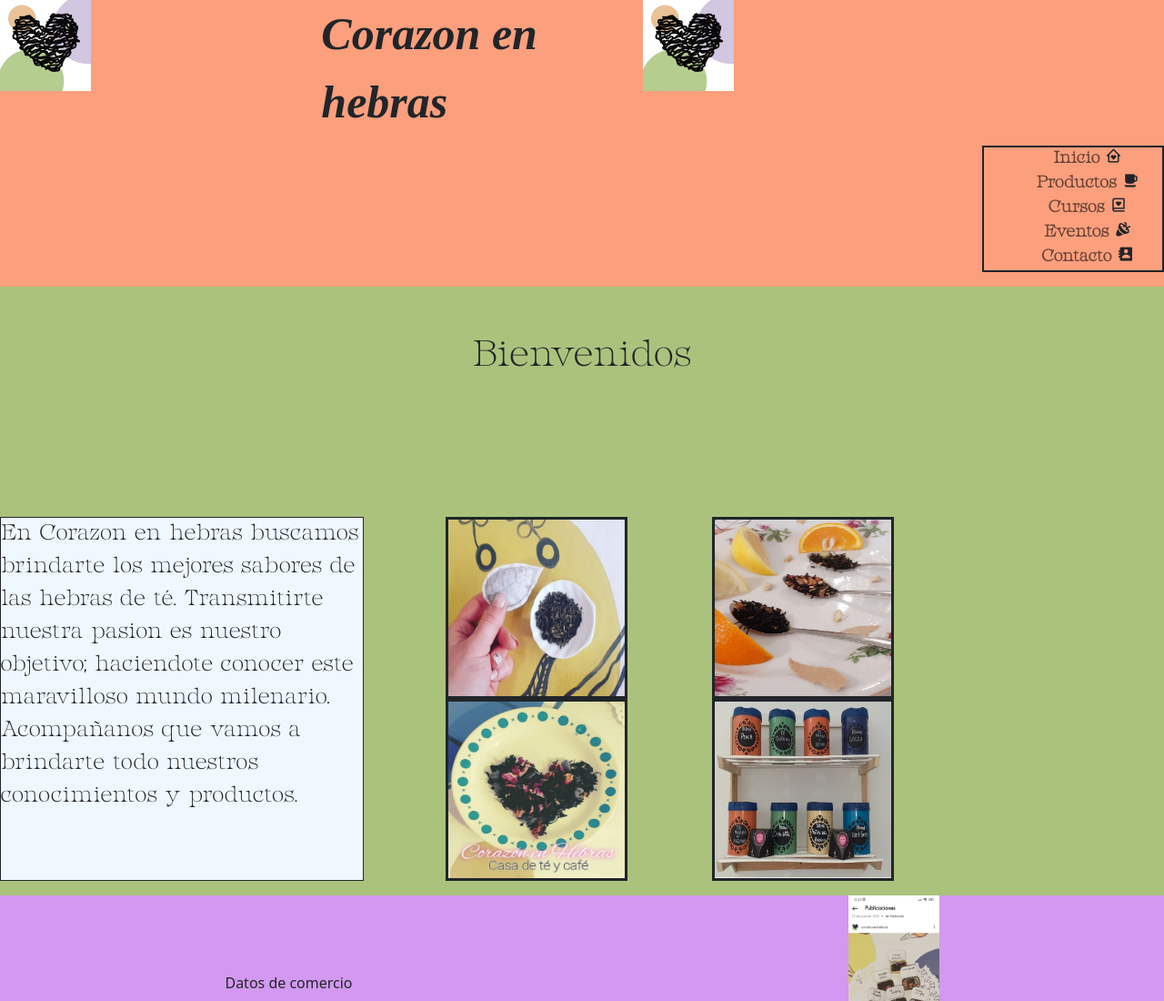
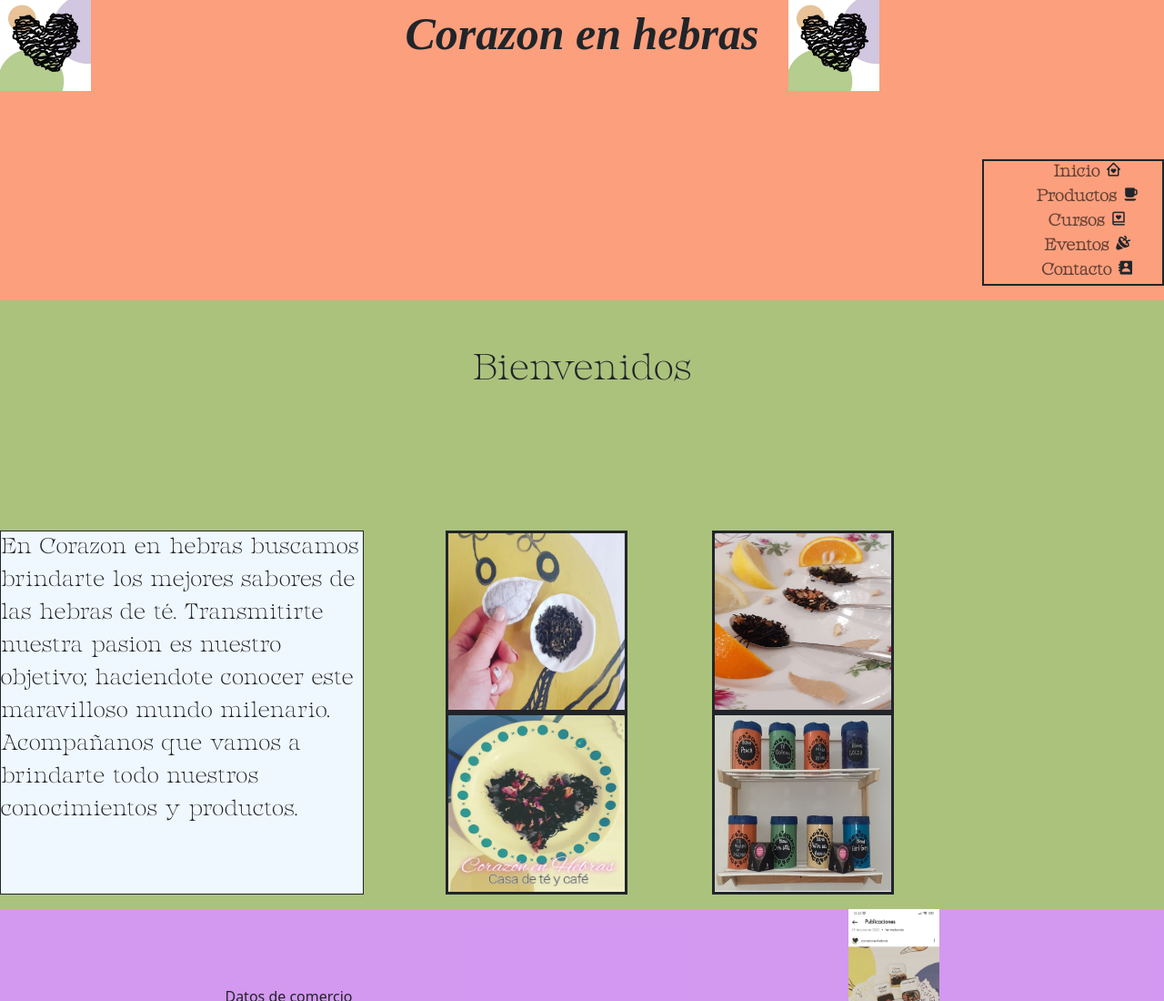
Before and after one commit to renzo9090/SegundaPreEntrega, a plain HTML site: page index.html in a window 1280 px wide. Shown: the top 1100 px of the page at 91% size. Drawn offline with nearby package versions, Linux system fonts and the light colour scheme.

Commit message:
correccioncss

```diff
--- a/css/style.css
+++ b/css/style.css
@@ -51,8 +51,7 @@ nav{
     display: grid;
     grid-template-areas:
     "logo1 titulo logo2"
-    "navegacion navegacion navegacion"
-    ;
+    "navegacion navegacion navegacion";
     grid-template-rows: 50px 50px;
     grid-template-columns: repeat(3, 1fr);
     gap: 20px;
@@ -97,9 +96,11 @@ footer img{
 }
 @media (min-width: 900px) and (max-width: 1440px){
     nav {
+        grid-template-columns: repeat(3, 1fr);
+        grid-template-rows: repeat(2, 1fr);
         grid-template-areas:
-        "logo1 titulo logo2";
-        grid-template-columns: repeat(3, 1fr);
+        "logo1 titulo logo2"
+        "navegacion navegacion navegacion";
         gap: 20px;
         justify-content: space-between;
         }
@@ -120,6 +121,8 @@ footer img{
         align-items: center;
         width: 200px;
         font-size: large;
+        grid-area: navegacion;
+        justify-self: flex-end;
     }
     .columna-de-navegacion :hover{
         background-color: aqua;
```
